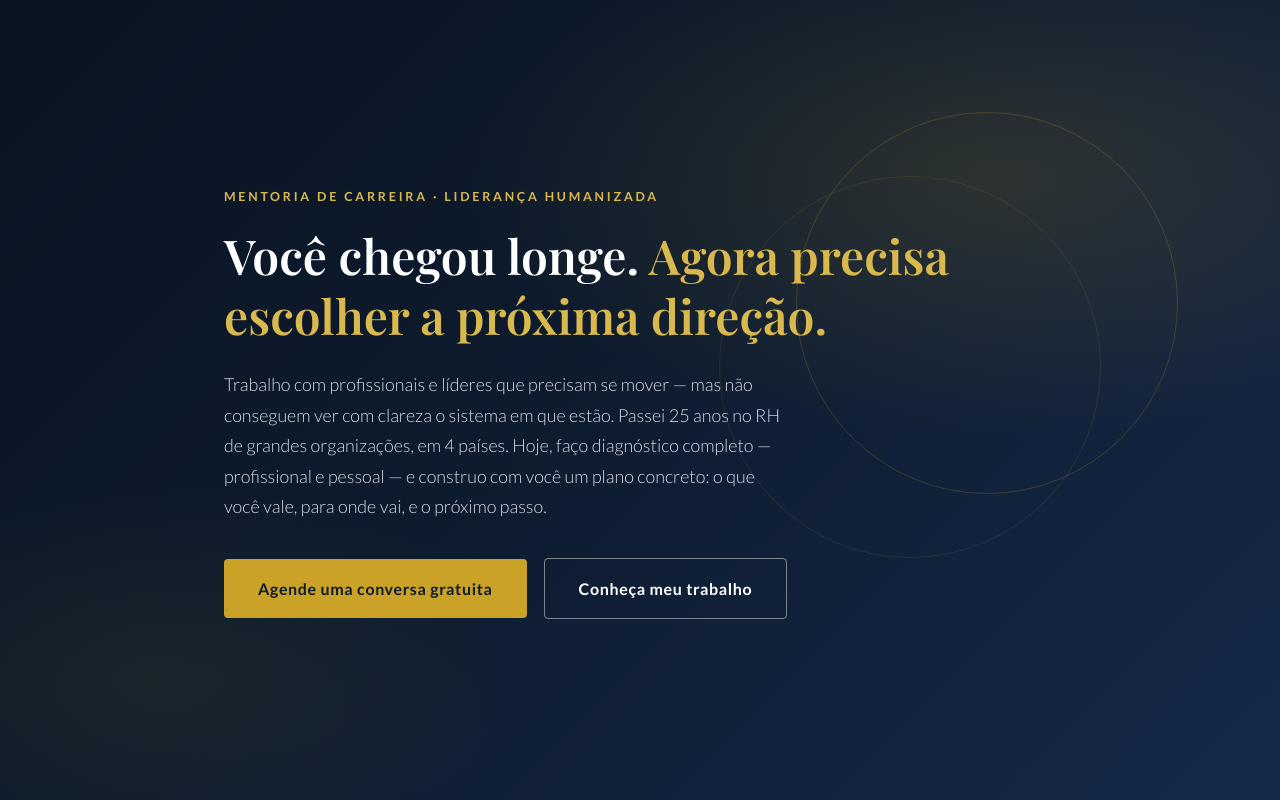
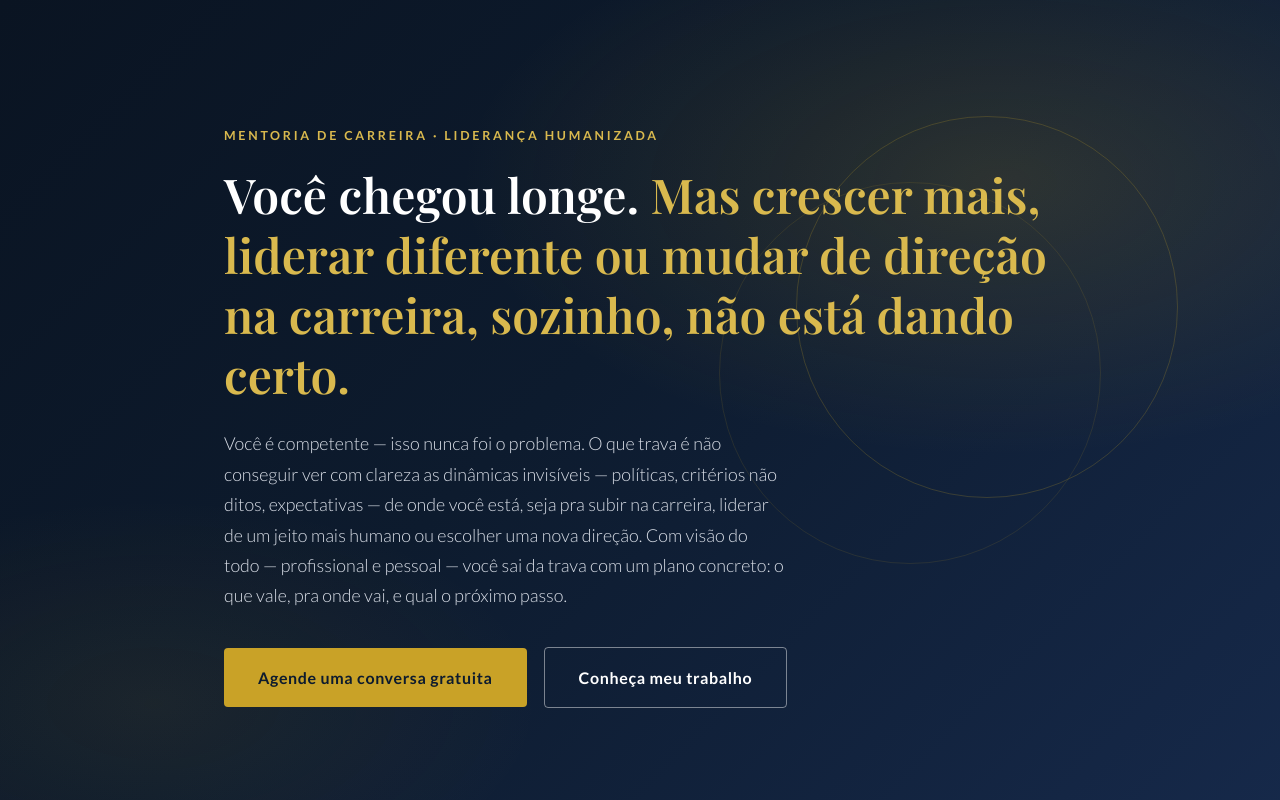
Before and after one commit to verginiaduran/verginiaduran.github.io, a plain HTML site: page index.html in a window 1280 px wide. Shown: the top 800 px of the page. Drawn offline with nearby package versions, Linux system fonts and the light colour scheme.

Commit message:
progresso: headline e parágrafo do hero reescritos a partir de feedback externo
Promessa mais específica (crescer, liderar diferente ou mudar de direção na carreira) e o texto passou a falar do lead (dor/desejo/método) em vez da bio da Verginia.

```diff
--- a/index.html
+++ b/index.html
@@ -146,8 +146,8 @@
   <div class="hero-inner">
     <div>
       <span class="eyebrow">Mentoria de Carreira &middot; Liderança Humanizada</span>
-      <h1>Você chegou longe. <em>Agora precisa escolher a próxima direção.</em></h1>
-      <p>Trabalho com profissionais e líderes que precisam se mover — mas não conseguem ver com clareza o sistema em que estão. Passei 25 anos no RH de grandes organizações, em 4 países. Hoje, faço diagnóstico completo — profissional e pessoal — e construo com você um plano concreto: o que você vale, para onde vai, e o próximo passo.</p>
+      <h1>Você chegou longe. <em>Mas crescer mais, liderar diferente ou mudar de direção na carreira, sozinho, não está dando certo.</em></h1>
+      <p>Você é competente — isso nunca foi o problema. O que trava é não conseguir ver com clareza as dinâmicas invisíveis — políticas, critérios não ditos, expectativas — de onde você está, seja pra subir na carreira, liderar de um jeito mais humano ou escolher uma nova direção. Com visão do todo — profissional e pessoal — você sai da trava com um plano concreto: o que vale, pra onde vai, e qual o próximo passo.</p>
       <a class="btn" href="https://calendly.com/verginiaduran/sessao-de-clareza-estrategica-30-min" target="_blank" rel="noopener">Agende uma conversa gratuita</a>
       <a class="btn btn-ghost" href="#sobre">Conheça meu trabalho</a>
     </div>
```
